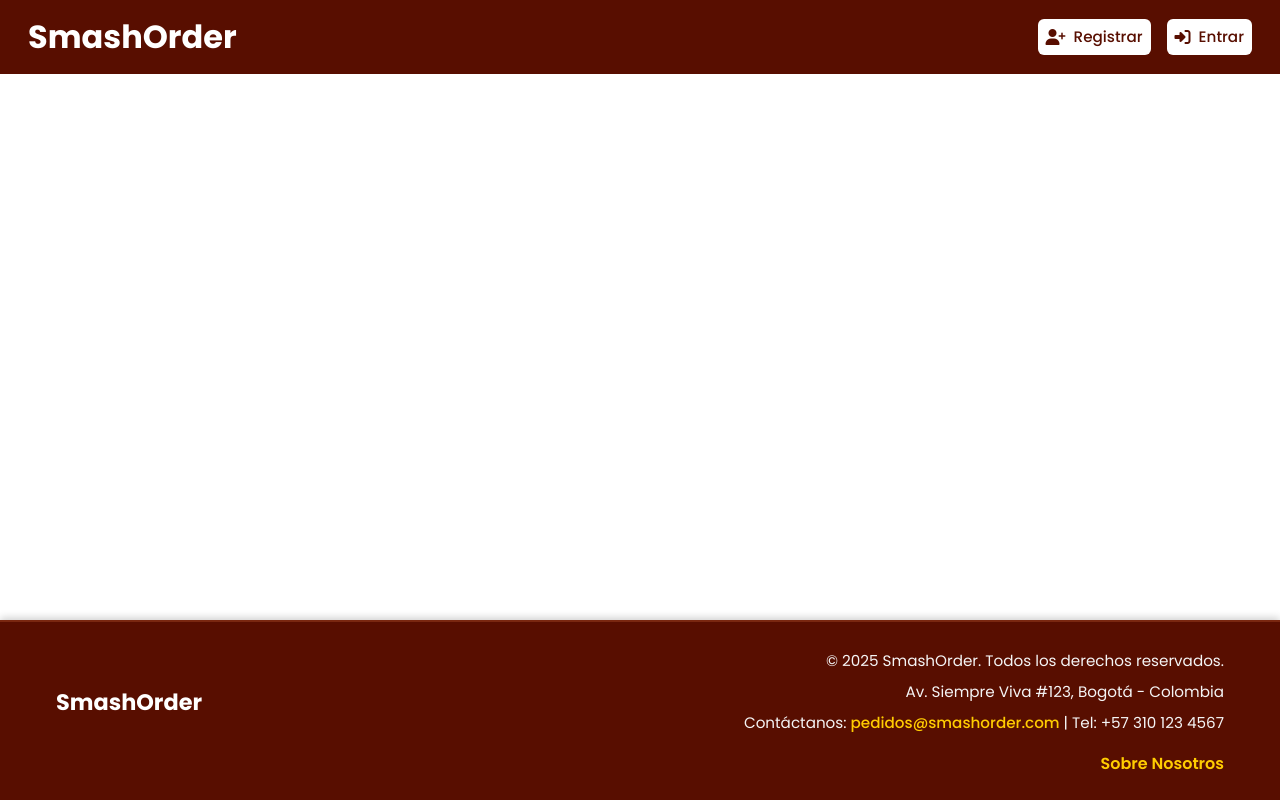
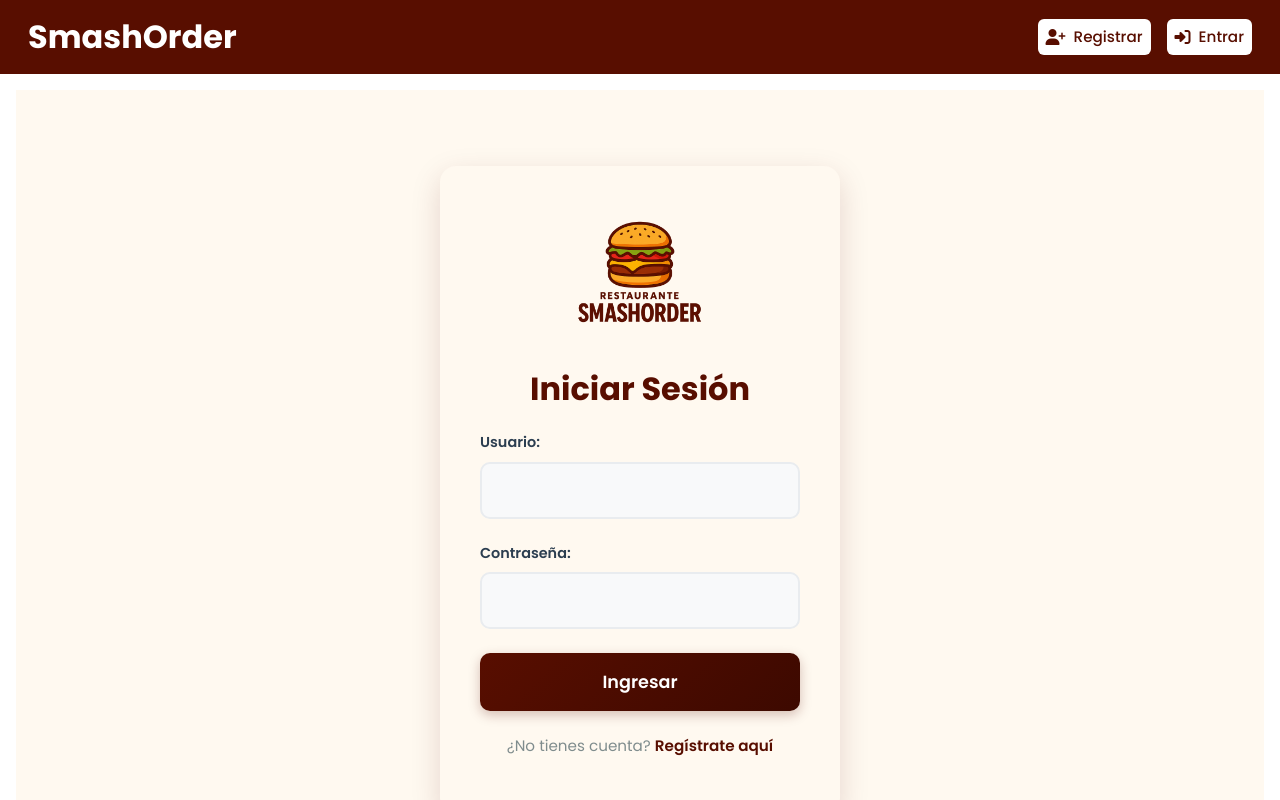
Before and after one commit to JuanJoseUrbano/frontend-restaurante-smash_order, a Vue app: page /login in a window 1280 px wide. Shown: the top 800 px of the page. Built offline with nearby package versions, Linux system fonts and the light colour scheme.

Commit message:
feat(ui): add user login interface without API integration

```diff
--- a/src/router/index.js
+++ b/src/router/index.js
@@ -1,5 +1,6 @@
 import AboutView from "@/views/General/AboutView.vue";
 import HomeView from "@/views/General/HomeView.vue";
+import Login from "@/views/General/Login.vue";
 import SignIn from "@/views/General/SignIn.vue";
 import Categories from "@/views/Products/Categories.vue";
 import Products from "@/views/Products/Products.vue";
@@ -11,6 +12,7 @@ const routes = [
   { path: "/home", name: "Home", component: HomeView },
   { path: "/about", name: "About", component: AboutView },
   { path: "/signin", name: "Signin", component: SignIn },
+  { path: "/login", name: "LogIn", component: Login },
   { path: "/dashboard-products", name: "Products", component: Products },
   { path: "/dashboard-categories", name: "Categories", component: Categories },
   { path: "/dashboard-tables", name: "Tables", component: Tables },
--- /dev/null
+++ b/src/views/General/Login.vue
@@ -0,0 +1,208 @@
+<template>
+  <div class="login-page">
+    <div class="login-box">
+      <img
+        class="logo"
+        src="@/assets/logo_smash_order.png"
+        alt="Hotel El Paraíso"
+      />
+      <h2>Iniciar Sesión</h2>
+      <form @submit.prevent="login">
+        <div class="form-group">
+          <label for="username">Usuario:</label>
+          <input type="text" id="username" v-model="usuario" required />
+        </div>
+        <div class="form-group">
+          <label for="password">Contraseña:</label>
+          <input type="password" id="password" v-model="contrasenia" required />
+        </div>
+        <button type="submit" class="btn-login">Ingresar</button>
+      </form>
+      <p class="register-text">
+        ¿No tienes cuenta?
+        <router-link to="/signin" class="register-link"
+          >Regístrate aquí</router-link
+        >
+      </p>
+    </div>
+  </div>
+</template>
+
+<script>
+export default {
+  name: "LoginPage",
+  data() {
+    return {
+      usuario: "",
+      contrasenia: "",
+      // Datos de usuario simulados en memoria
+      usuariosSimulados: [
+        { usuario: "admin", contrasenia: "Admin123!" },
+        { usuario: "lmartinez", contrasenia: "Segura123!" },
+      ],
+    };
+  },
+  methods: {
+    login() {
+      const usuarioValido = this.usuariosSimulados.find(
+        (u) => u.usuario === this.usuario && u.contrasenia === this.contrasenia
+      );
+
+      if (usuarioValido) {
+        // Guardamos la sesión en localStorage
+        localStorage.setItem("isAuthenticated", "true");
+        localStorage.setItem("username", this.usuario);
+        alert(`¡Bienvenido ${this.usuario}!`);
+        this.$router.push("/dashboard-products"); // Redirige al dashboard
+      } else {
+        alert("Usuario o contraseña incorrectos");
+      }
+    },
+  },
+};
+</script>
+
+<style>
+@import url("https://cdnjs.cloudflare.com/ajax/libs/font-awesome/5.15.4/css/all.min.css");
+@import url("https://fonts.googleapis.com/css2?family=Poppins:wght@300;400;500;600;700&display=swap");
+
+:root {
+  --primary-color: #580e00;
+  --primary-light: #7a2c1a;
+  --primary-dark: #3d0900;
+  --accent-color: #ff8c00;
+  --text-dark: #000000; /* texto negro */
+  --text-light: #7f8c8d;
+  --background-light: #ffffff; /* fondo blanco */
+}
+
+* {
+  font-family: "Poppins", sans-serif;
+}
+
+.login-page {
+  display: flex;
+  justify-content: center;
+  align-items: center;
+  min-height: 100vh;
+  background-color: var(--background-light);
+  padding: 2rem;
+}
+
+.login-box {
+  background-color: var(--background-light);
+  border-radius: 16px;
+  box-shadow: 0 10px 30px rgba(88, 14, 0, 0.15);
+  width: 100%;
+  max-width: 400px;
+  padding: 2.5rem;
+  position: relative;
+  text-align: center;
+}
+
+.logo {
+  width: 140px;
+  margin-bottom: 1.5rem;
+}
+
+h2 {
+  color: var(--primary-color);
+  margin-bottom: 1.5rem;
+  font-size: 2rem;
+  font-weight: 700;
+}
+
+.form-group {
+  text-align: left;
+  margin-bottom: 1.5rem;
+}
+
+label {
+  display: block;
+  font-weight: 600;
+  margin-bottom: 0.5rem;
+  color: var(--text-dark);
+  font-size: 0.95rem;
+}
+
+input[type="text"],
+input[type="password"] {
+  width: 100%;
+  padding: 0.9rem 1rem;
+  border: 2px solid #e9ecef;
+  border-radius: 10px;
+  font-size: 1rem;
+  transition: all 0.3s ease;
+  background-color: #f8f9fa;
+  color: var(--text-dark);
+}
+
+input[type="text"]:focus,
+input[type="password"]:focus {
+  outline: none;
+  border-color: var(--primary-color);
+  background-color: var(--background-light);
+  box-shadow: 0 0 0 3px rgba(88, 14, 0, 0.1);
+}
+
+.btn-login {
+  width: 100%;
+  padding: 1rem;
+  background: linear-gradient(
+    135deg,
+    var(--primary-color),
+    var(--primary-dark)
+  );
+  color: white;
+  border: none;
+  border-radius: 10px;
+  font-size: 1.1rem;
+  font-weight: 600;
+  cursor: pointer;
+  transition: all 0.3s ease;
+  box-shadow: 0 4px 12px rgba(88, 14, 0, 0.25);
+}
+
+.btn-login:hover {
+  background: linear-gradient(
+    135deg,
+    var(--primary-dark),
+    var(--primary-color)
+  );
+  transform: translateY(-2px);
+  box-shadow: 0 6px 15px rgba(88, 14, 0, 0.35);
+}
+
+.btn-login:active {
+  transform: translateY(0);
+}
+
+.register-text {
+  margin-top: 1.5rem;
+  font-size: 0.95rem;
+  color: var(--text-light);
+}
+
+.register-link {
+  color: var(--primary-color);
+  text-decoration: none;
+  font-weight: 600;
+  transition: all 0.2s ease;
+}
+
+.register-link:hover {
+  text-decoration: underline;
+  color: var(--accent-color);
+}
+
+@media (max-width: 480px) {
+  .login-box {
+    padding: 2rem 1.5rem;
+    width: 85%;
+  }
+
+  h2 {
+    font-size: 1.8rem;
+  }
+}
+</style>
```
